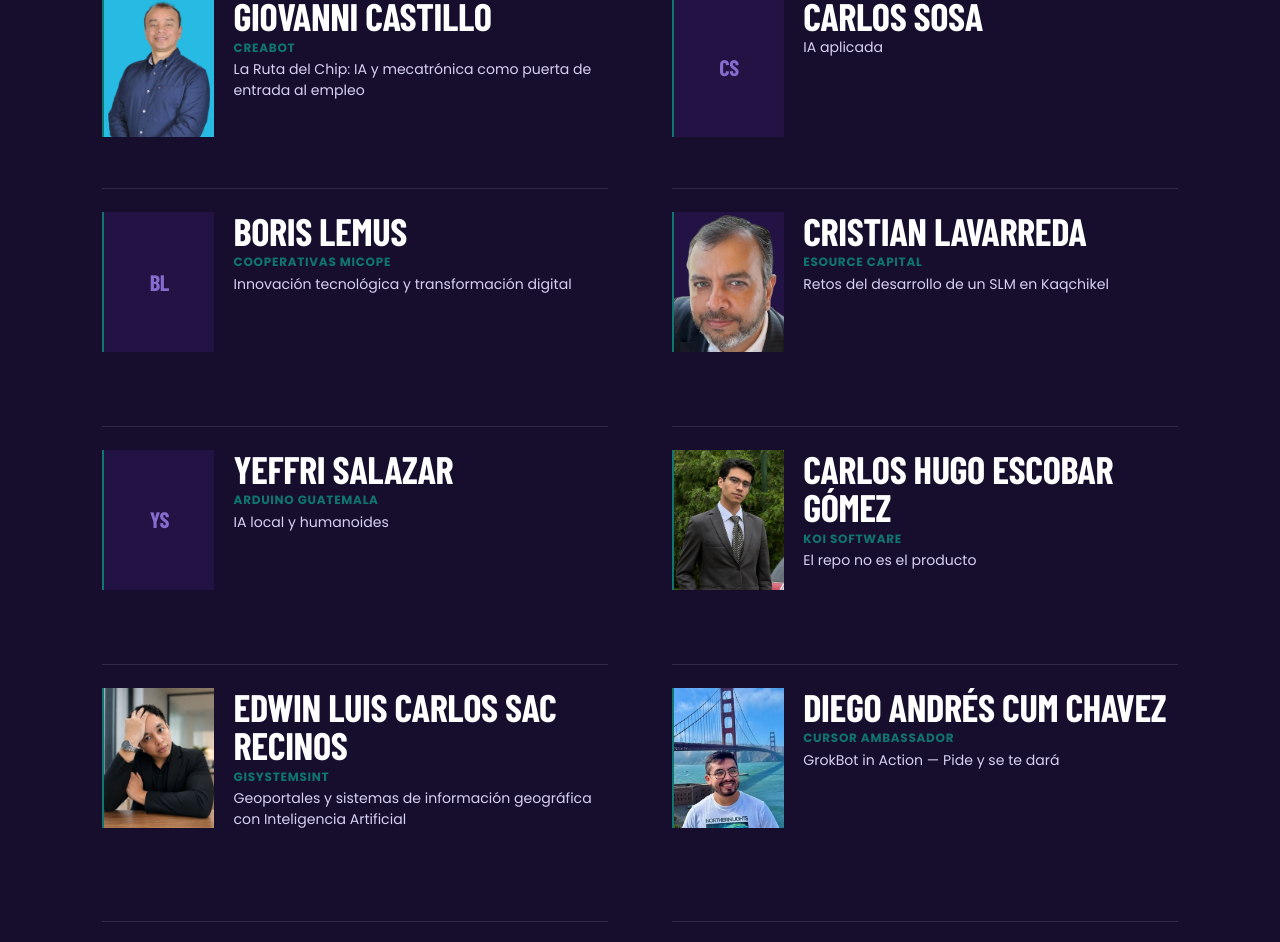
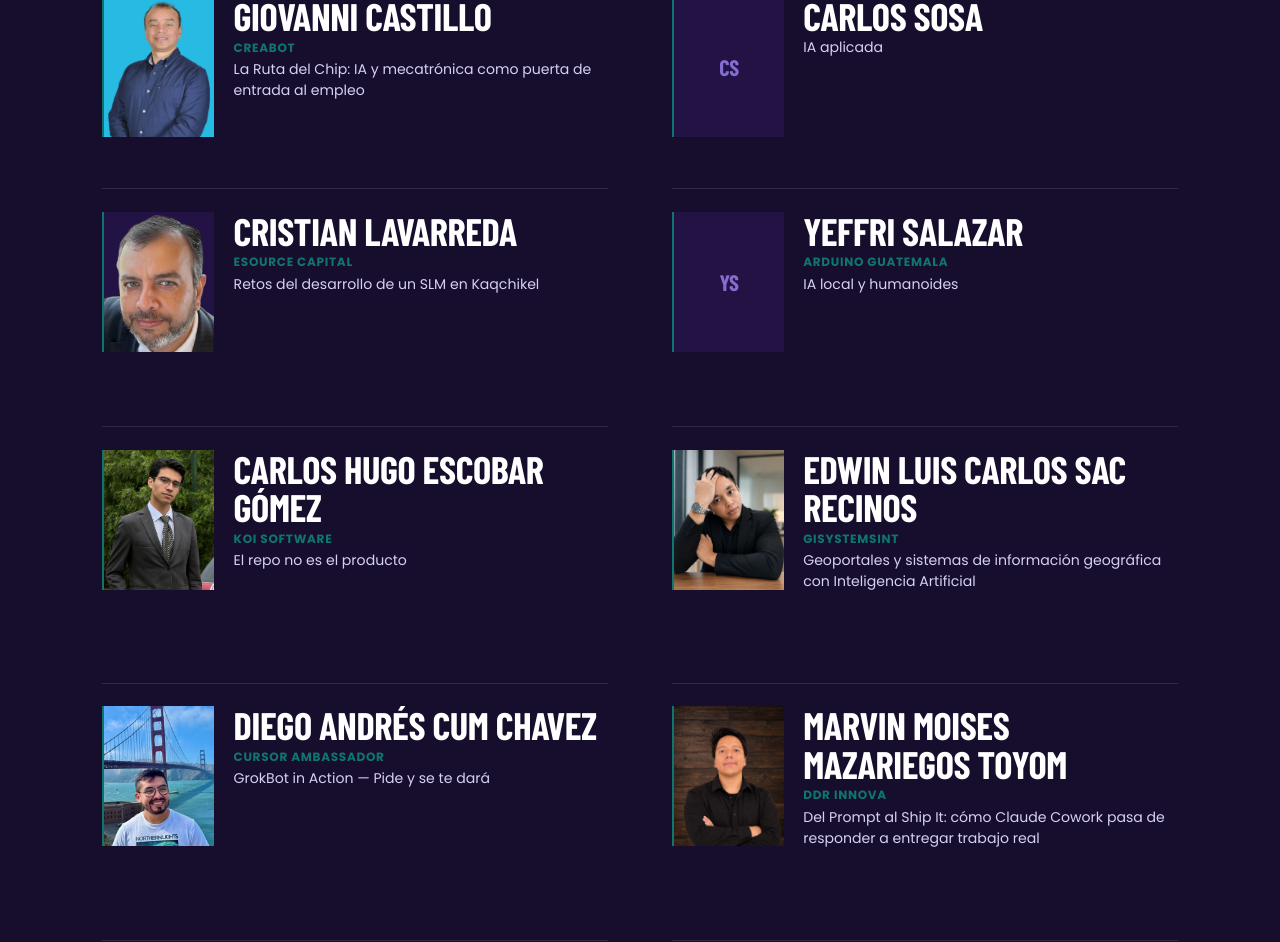
Before and after one commit to Eswin-Poroj/ai-builders-gt, a Next.js app: page / in a window 1280 px wide. Shown: the part 2262-3204 px from the top of the page. Built offline with nearby package versions, Linux system fonts and the light colour scheme; no server answers.

Commit message:
Remove Boris Lemus from the list of confirmed speakers in the event content and update the product documentation to reflect the current speaker lineup.

```diff
--- a/src/content/event.ts
+++ b/src/content/event.ts
@@ -109,17 +109,6 @@ export const event: EventContent = {
         href: null,
         confirmed: true,
         bio: "Desarrollador e investigador enfocado en aplicaciones prácticas de inteligencia artificial para el contexto latinoamericano.",
-      },
-      {
-        id: "boris-lemus",
-        name: "Boris Lemus",
-        role: "Cooperativas MICOPE",
-        topic: "Innovación tecnológica y transformación digital",
-        photoSrc: null,
-        href: "https://www.linkedin.com/in/borislemusv",
-        confirmed: true,
-        bio: "Gerente de tecnología en Cooperativas MICOPE. Lidera procesos de transformación digital y adopción tecnológica en el sector cooperativo guatemalteco.",
-        socials: { linkedin: "https://www.linkedin.com/in/borislemusv" },
       },
       {
         id: "cristian-lavarreda",
```
Also changed, not shown: 1 other file (tests, documents, lock files or other folders).
